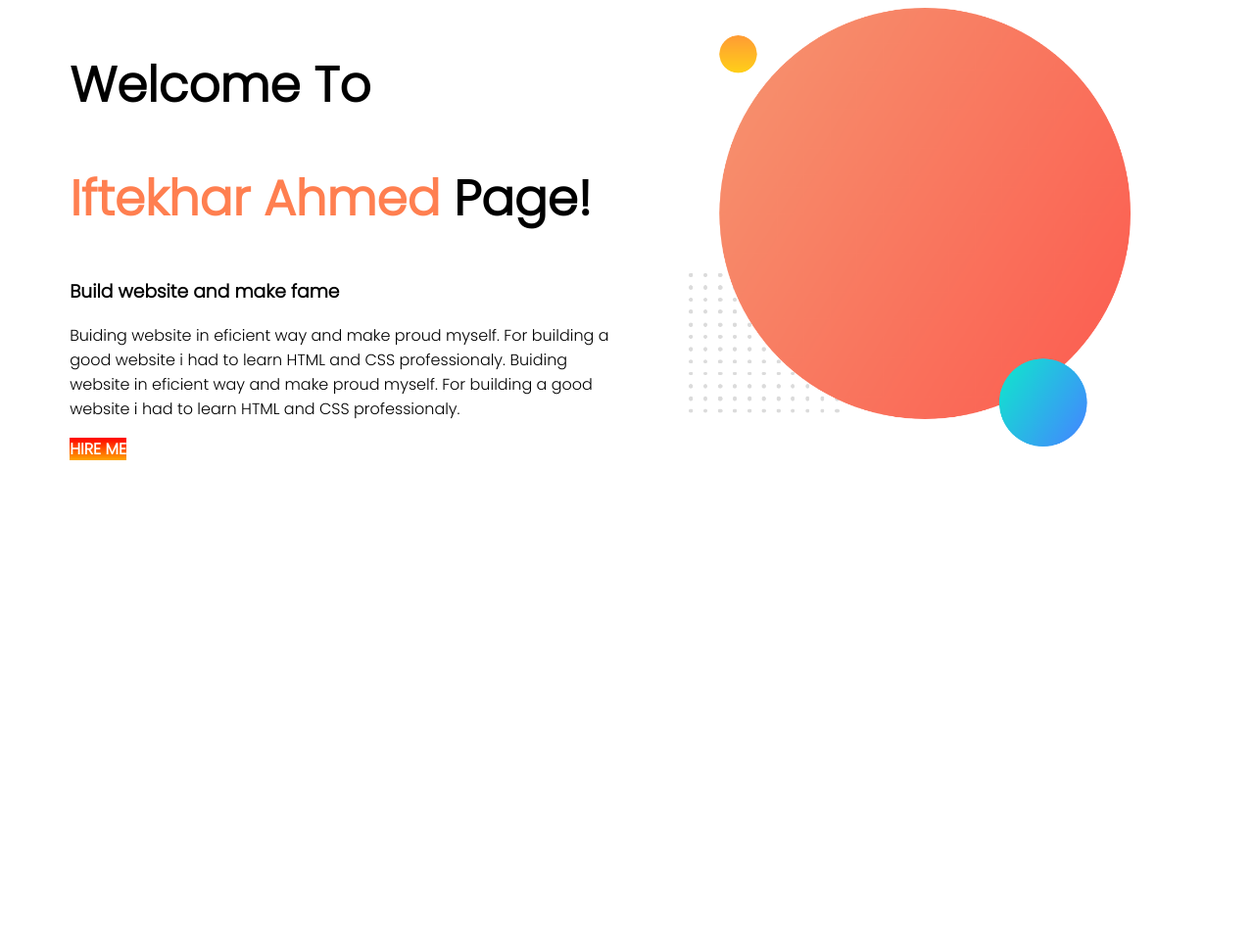
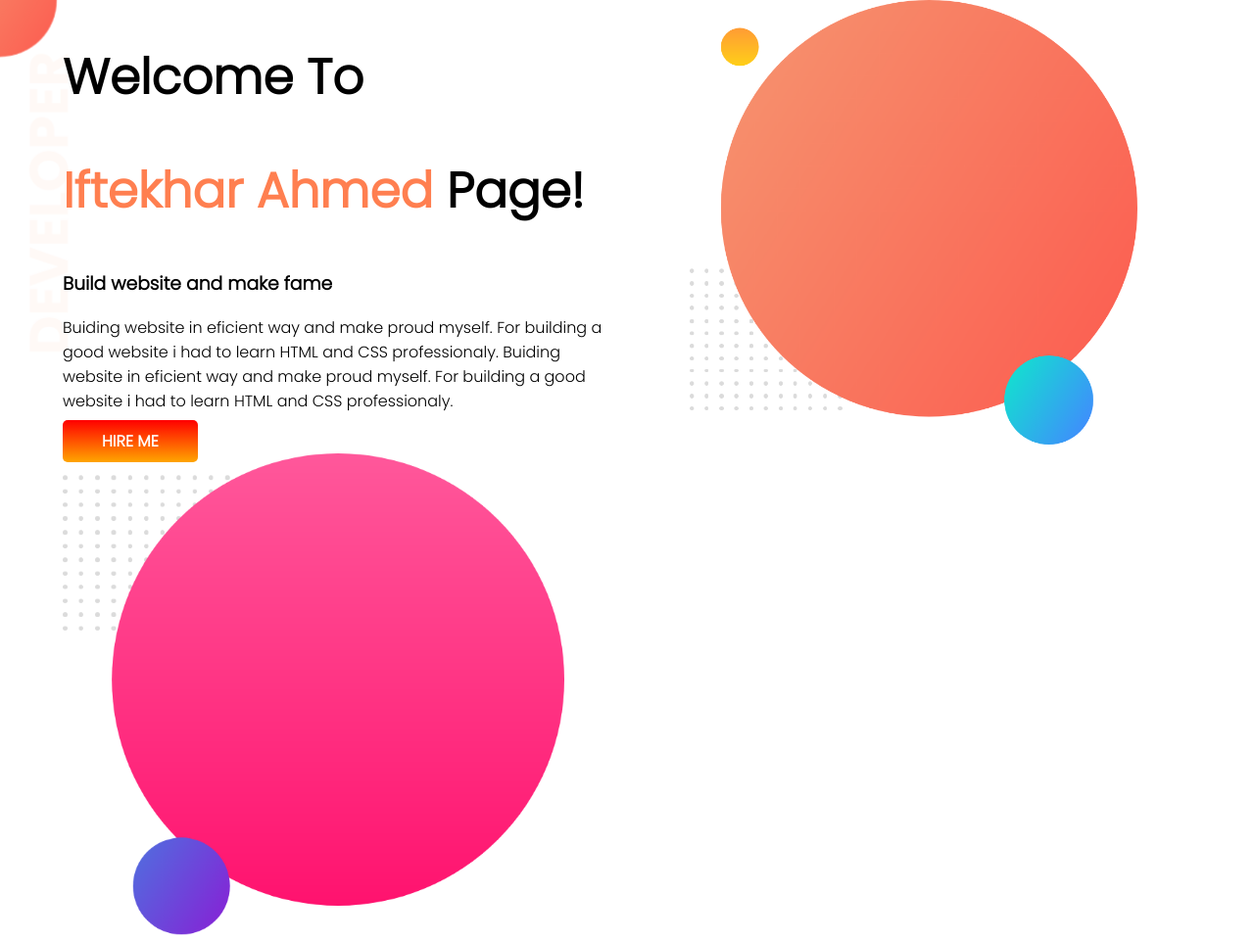
Before and after one commit to nasim599/Developer-Portfolio, a plain HTML site: page index.html in a window 1280 px wide. Shown: the whole page at 98% size. Before the commit the page ends 800 px from the top, so only its background shows below. Drawn offline with Linux system fonts and the light colour scheme.

Commit message:
dream-area-started

```diff
--- a/index.html
+++ b/index.html
@@ -23,13 +23,23 @@
                 and CSS professionaly. Buiding website in eficient way and make proud myself. For building a good
                 website i had to learn HTML
                 and CSS professionaly.</p>
-            <a class="hire-button" target="_blank" href="https://www.linkedin.com/in/iftekhar-ahmed-nasim-425123154">HIRE ME</a>
+            <a class="hire-button" target="_blank"
+                href="https://www.linkedin.com/in/iftekhar-ahmed-nasim-425123154">HIRE ME</a>
         </div>
         <div class="half-width">
 
             <img src="images/my-bg.png" alt="">
         </div>
     </section>
+
+    <section>
+        <div class="half-width">
+            <img src="images/my-bg2.png" alt="">
+        </div>
+        <div class="half-width">
+
+        </div>
+    </section>
 </body>
 
 </html>
--- a/style.css
+++ b/style.css
@@ -4,10 +4,14 @@
 
 body {
     font-family: 'Poppins', sans-serif;
+    margin: 0px;
 }
 
 .welcome-area {
     display: flex;
+    background-image: url(images/top-banner.png);
+    background-repeat: no-repeat;
+
 }
 
 h1 {
@@ -18,9 +22,9 @@ h1 {
     text-decoration: none;
     font-weight: 700;
     color: white;
+    padding: 10px 40px;
     background-image: linear-gradient(red, orange);
-    width: 100px;
-    height: 40px;
+    border-radius: 5px;
 }
 
 .half-width {
```
